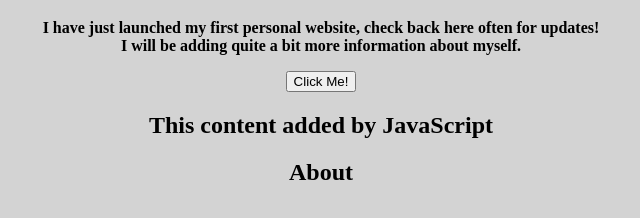
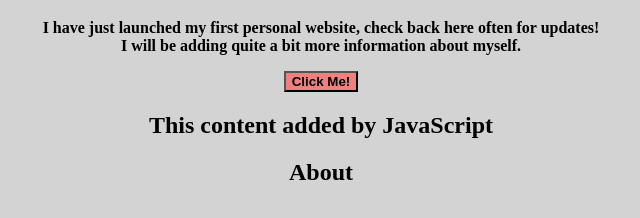
Before and after one commit to rafnicholson/first-bio-website, a plain HTML site: page index.html in a window 1280 px wide. Shown: the part 356-574 px from the top of the page, without its empty margins (319-959 px from the left). Drawn offline with Linux system fonts and the light colour scheme.

Commit message:
Fix button color in CSS

```diff
--- a/style.css
+++ b/style.css
@@ -15,6 +15,8 @@ p {
 #button {
     display: block;
     margin: 0 auto;
+    background-color: lightcoral;
+    font-weight: bold;
 }
 
 h2 {
```
